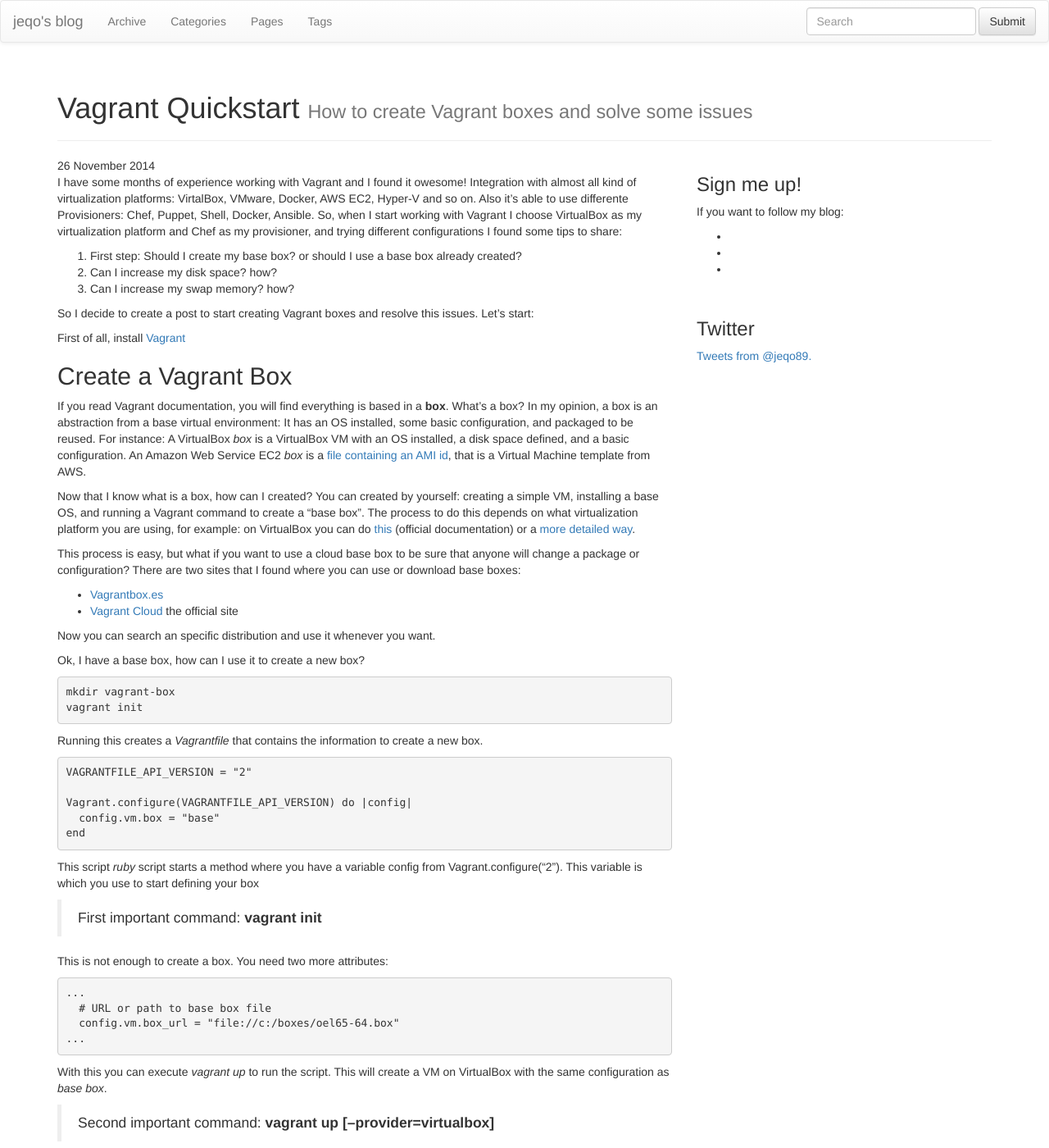
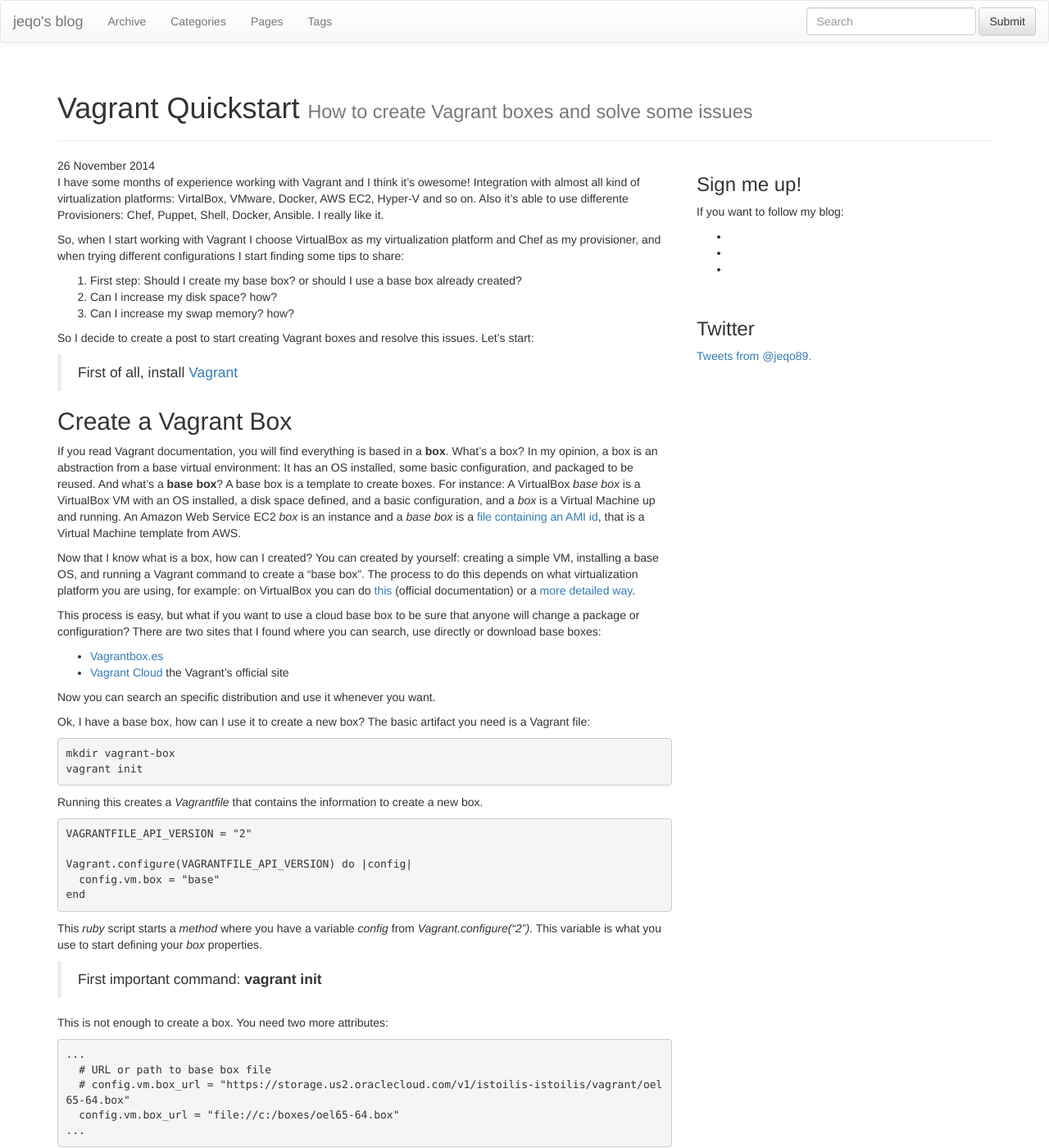
Before and after one commit to catoaune/blog, a Jekyll site: the page built from _posts/2014-11-26-vagrant-quickstart.md, in a window 1280 px wide and 1400 px high. Shown: the whole window at 82% size. Built offline with Jekyll 4.4.1, drawn with Linux system fonts in a browser that asks for light colours; nearby versions of some CDN libraries; library files that are not in the unit come from our copies; Markdown is read by kramdown in place of the engine named in the settings; comment, search, counter and statistics services are not loaded; some of the changed text lies outside the part shown.

Commit message:
blog post fixed

````diff
--- a/_posts/2014-11-26-vagrant-quickstart.md
+++ b/_posts/2014-11-26-vagrant-quickstart.md
@@ -6,7 +6,9 @@ categories: devops
 tags: [vagrant, chef, virtualbox]
 ---
 
-I have some months of experience working with Vagrant and I found it owesome! Integration with almost all kind of virtualization platforms: VirtalBox, VMware, Docker, AWS EC2, Hyper-V and so on. Also it's able to use differente Provisioners: Chef, Puppet, Shell, Docker, Ansible. So, when I start working with Vagrant I choose VirtualBox as my virtualization platform and Chef as my provisioner, and trying different configurations I found some tips to share:
+I have some months of experience working with Vagrant and I think it's owesome! Integration with almost all kind of virtualization platforms: VirtalBox, VMware, Docker, AWS EC2, Hyper-V and so on. Also it's able to use differente Provisioners: Chef, Puppet, Shell, Docker, Ansible. I really like it.
+
+So, when I start working with Vagrant I choose VirtualBox as my virtualization platform and Chef as my provisioner, and when trying different configurations I start finding some tips to share:
 
 1. First step: Should I create my base box? or should I use a base box already created?
 2. Can I increase my disk space? how?
@@ -14,24 +16,24 @@ I have some months of experience working with Vagrant and I found it owesome! In
 
 So I decide to create a post to start creating Vagrant boxes and resolve this issues. Let's start:
 
-First of all, install [Vagrant](https://www.vagrantup.com/downloads.html)
+> First of all, install [Vagrant](https://www.vagrantup.com/downloads.html)
 
 
 
 ## Create a Vagrant Box
 
-If you read Vagrant documentation, you will find everything is based in a **box**. What's a box? In my opinion, a box is an abstraction from a base virtual environment: It has an OS installed, some basic configuration, and packaged to be reused. For instance: A VirtualBox *box* is a VirtualBox VM with an OS installed, a disk space defined, and a basic configuration. An Amazon Web Service EC2 *box* is a [file containing an AMI id](https://github.com/mitchellh/vagrant-aws/tree/master/example_box), that is a Virtual Machine template from AWS.
+If you read Vagrant documentation, you will find everything is based in a **box**. What's a box? In my opinion, a box is an abstraction from a base virtual environment: It has an OS installed, some basic configuration, and packaged to be reused. And what's a **base box**? A base box is a template to create boxes. For instance: A VirtualBox *base box* is a VirtualBox VM with an OS installed, a disk space defined, and a basic configuration, and a *box* is a Virtual Machine up and running. An Amazon Web Service EC2 *box* is an instance and a *base box* is a [file containing an AMI id](https://github.com/mitchellh/vagrant-aws/tree/master/example_box), that is a Virtual Machine template from AWS.
 
 Now that I know what is a box, how can I created? You can created by yourself: creating a simple VM, installing a base OS, and running a Vagrant command to create a "base box". The process to do this depends on what virtualization platform you are using, for example: on VirtualBox you can do [this](https://docs.vagrantup.com/v2/virtualbox/boxes.html) (official documentation) or a [more detailed way](http://www.skoblenick.com/vagrant/creating-a-custom-box-from-scratch/).
 
-This process is easy, but what if you want to use a cloud base box to be sure that anyone will change a package or configuration? There are two sites that  I found where you can use or download base boxes:
+This process is easy, but what if you want to use a cloud base box to be sure that anyone will change a package or configuration? There are two sites that I found where you can search, use directly or download base boxes:
 
 * [Vagrantbox.es](http://www.vagrantbox.es/)
-* [Vagrant Cloud](https://vagrantcloud.com/) the official site
+* [Vagrant Cloud](https://vagrantcloud.com/) the Vagrant's official site
 
 Now you can search an specific distribution and use it whenever you want.
 
-Ok, I have a base box, how can I use it to create a new box?
+Ok, I have a base box, how can I use it to create a new box? The basic artifact you need is a Vagrant file:
 
 ```bash
 mkdir vagrant-box
@@ -48,7 +50,7 @@ Vagrant.configure(VAGRANTFILE_API_VERSION) do |config|
 end
 ```
 
-This script *ruby* script starts a method where you have a variable config from Vagrant.configure("2"). This variable is which you use to start defining your box
+This *ruby* script starts a *method* where you have a variable *config* from *Vagrant.configure("2")*. This variable is what you use to start defining your *box* properties.
 
 > First important command: **vagrant init**
 
@@ -57,6 +59,7 @@ This is not enough to create a box. You need two more attributes:
 ```ruby
 ...
   # URL or path to base box file
+  # config.vm.box_url = "https://storage.us2.oraclecloud.com/v1/istoilis-istoilis/vagrant/oel65-64.box"
   config.vm.box_url = "file://c:/boxes/oel65-64.box"
 ...
 ```
@@ -257,15 +260,11 @@ Add this code to the file:
 
 ```ruby
 package "httpd" do
-
   action :install
-
 end
 
 service "httpd" do
-
   action [ :start, :enable ]
-
 end
 ```
 
@@ -277,15 +276,10 @@ To call this simple recipe from Vagrant you need to add this to your file:
 
 ```ruby
 ...
-
   config.vm.provision "chef_solo" do |chef|
-
     chef.cookbooks_path = "../chef/cookbooks"
-
     chef.add_recipe "http::install-httpd"
-
   end
-
 ...
 ```
 
@@ -348,5 +342,11 @@ Feel free to send your comments and question!
 
 > Disclaimer: I'm not a Ruby developer (yet), so if I'm using a wrong term about ruby code sorry :)  I just trying to describe the source code, that I think is enough for Vagrant files.
 
+#### Resources
+
+* Vagrant Docs: [https://docs.vagrantup.com/v2/](https://docs.vagrantup.com/v2/)
+* Increase Swap: [http://programmaticponderings.wordpress.com/2013/12/19/scripting-linux-swap-space/](http://programmaticponderings.wordpress.com/2013/12/19/scripting-linux-swap-space/)
+* Add a new disk to VirtualBox VM with Vagrant: [https://gist.github.com/leifg/4713995](https://gist.github.com/leifg/4713995)
+* Getting started with Chef: [https://learn.getchef.com](https://learn.getchef.com)
 
 by: *jeqo*
````
